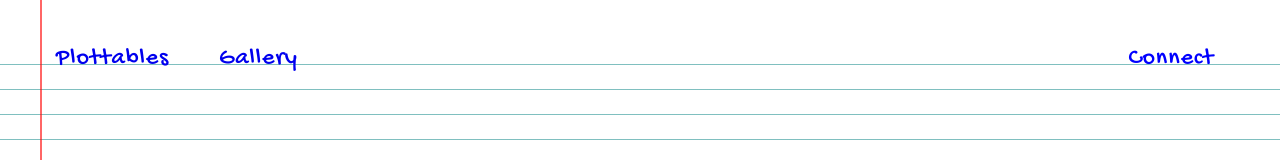
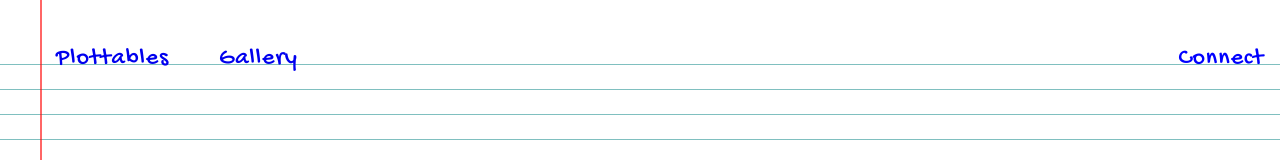
Before and after one commit to plottables/plottables, a Next.js app: page / in a window 1280 px wide. Shown: the top 160 px of the page. Built offline with nearby package versions, Linux system fonts and the light colour scheme; no server answers; what @alch/alchemy-web3 would draw is missing.

Commit message:
minor style change

```diff
--- a/styles/globals.css
+++ b/styles/globals.css
@@ -58,7 +58,6 @@ a:visited {
 .header > div {
   float: right;
   cursor: pointer;
-  padding-right: 50px;
   color: Blue;
 }
 
```
